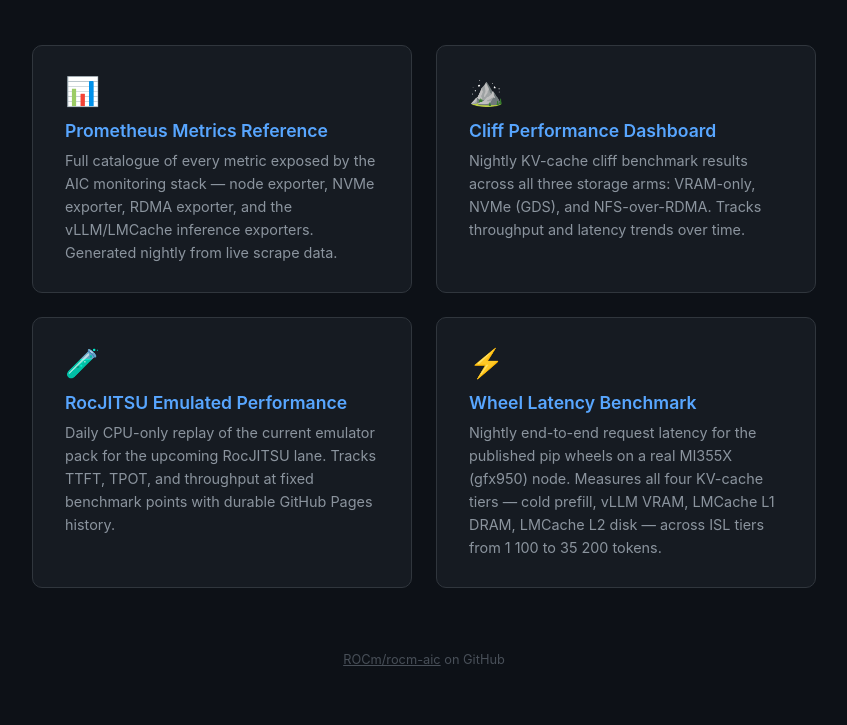
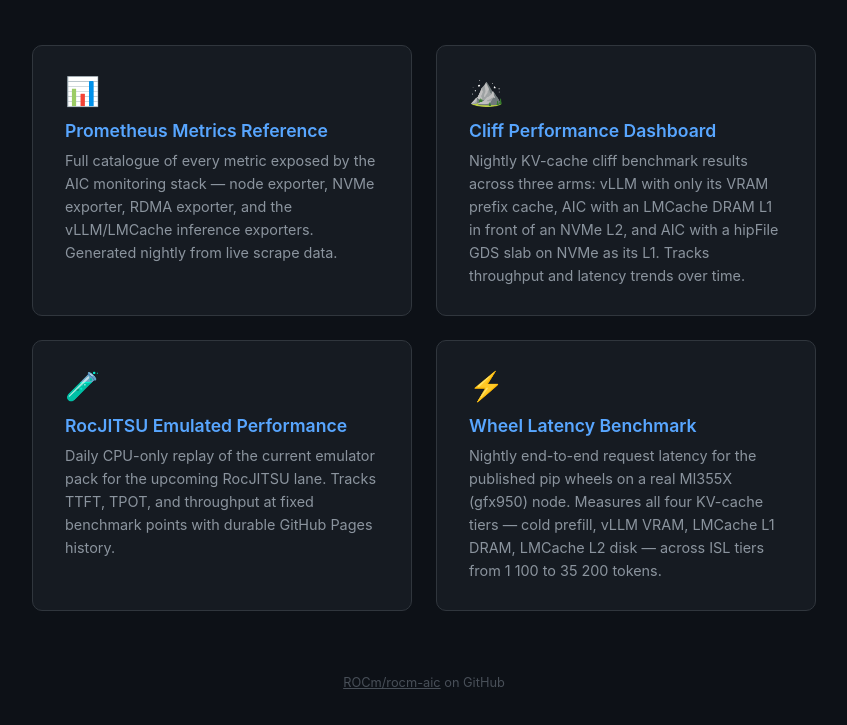
Before and after one commit to ROCm/rocm-aic, a plain HTML site: page index.html in a window 1280 px wide. Shown: the part 175-900 px from the top of the page, without its empty margins (216-1063 px from the left). Drawn offline with Linux system fonts and the light colour scheme.

Commit message:
deploy: d3c88dc80f731303b2c8c07b66a173d7bc38eb8d

```diff
--- a/index.html
+++ b/index.html
@@ -116,9 +116,10 @@
       <div class="card-icon">⛰️</div>
       <h2>Cliff Performance Dashboard</h2>
       <p>
-        Nightly KV-cache cliff benchmark results across all three storage arms:
-        VRAM-only, NVMe (GDS), and NFS-over-RDMA. Tracks throughput and
-        latency trends over time.
+        Nightly KV-cache cliff benchmark results across three arms: vLLM with
+        only its VRAM prefix cache, AIC with an LMCache DRAM L1 in front of an
+        NVMe L2, and AIC with a hipFile GDS slab on NVMe as its L1. Tracks
+        throughput and latency trends over time.
       </p>
     </a>
 
```
